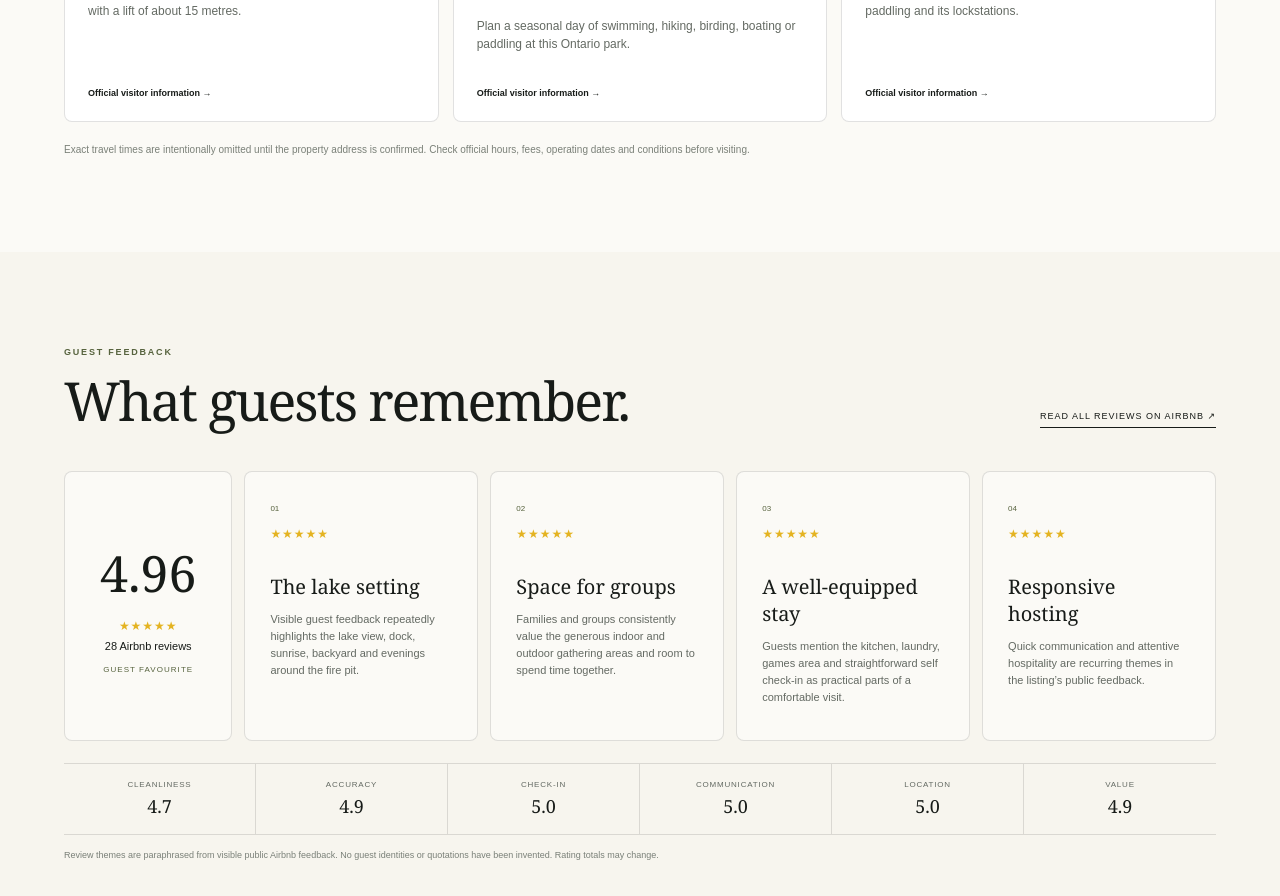
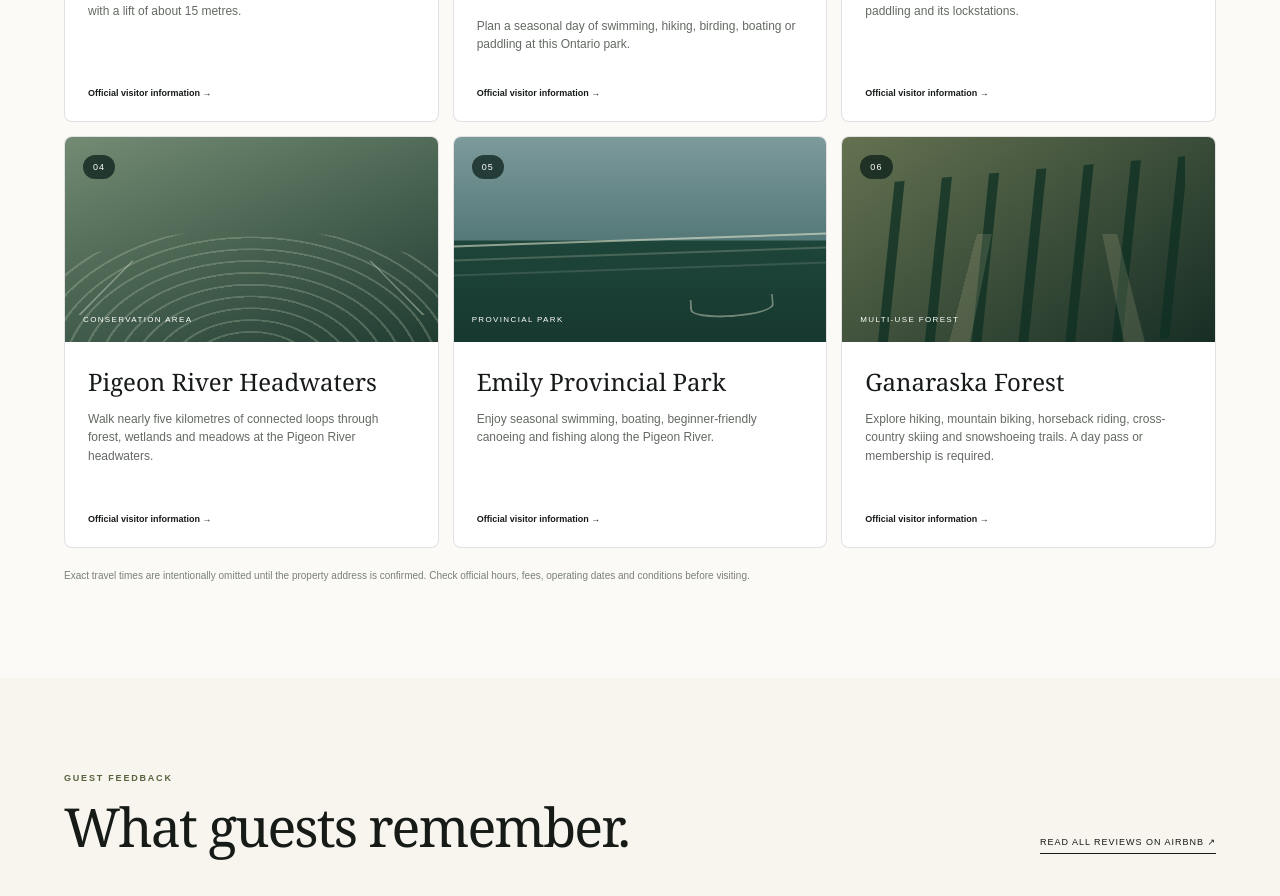
Before and after one commit to Rxddy/Cottage, a Next.js app: page / in a window 1280 px wide. Shown: the part 4560-5456 px from the top of the page. Built offline with nearby package versions, Linux system fonts and the light colour scheme.

Commit message:
Add nearby attractions and public NAS access

```diff
--- a/app/globals.css
+++ b/app/globals.css
@@ -167,6 +167,15 @@ button, input, select { font: inherit; }
 .nearby-visual.park::before { left: -5%; right: -5%; bottom: -26px; height: 145px; background: repeating-linear-gradient(104deg, transparent 0 22px, rgba(16,48,36,.7) 23px 38px, transparent 39px 49px); transform: skewY(-4deg); }
 .nearby-visual.park::after { left: -10%; right: -10%; bottom: -20px; height: 70px; border-radius: 50% 50% 0 0; background: rgba(15,44,35,.7); }
 .nearby-visual.waterway { background: linear-gradient(0deg, rgba(11,42,34,.68), rgba(11,42,34,.1)), url("/cottage/lake-hero.jpg") center / cover no-repeat; }
+.nearby-visual.headwaters { background: linear-gradient(160deg, #738b73, #203c31); }
+.nearby-visual.headwaters::before { left: -8%; right: -8%; bottom: -38px; height: 150px; border-radius: 50%; background: repeating-radial-gradient(ellipse at 50% 100%, rgba(207,220,193,.24) 0 2px, transparent 3px 17px); }
+.nearby-visual.headwaters::after { left: 12%; right: 12%; bottom: 27px; height: 64px; border-left: 2px solid rgba(222,231,211,.4); border-right: 2px solid rgba(222,231,211,.4); transform: perspective(100px) rotateX(35deg); }
+.nearby-visual.emily { background: linear-gradient(180deg, #7d9a9b 0%, #557978 50%, #1e453a 51%, #17382f 100%); }
+.nearby-visual.emily::before { left: -10%; right: -10%; top: 50%; height: 2px; background: rgba(237,238,214,.55); box-shadow: 0 14px rgba(237,238,214,.2), 0 29px rgba(237,238,214,.13); transform: rotate(-2deg); }
+.nearby-visual.emily::after { right: 14%; bottom: 25px; width: 80px; height: 18px; border: 2px solid rgba(237,238,214,.42); border-top: 0; border-radius: 0 0 50% 50%; transform: rotate(-4deg); }
+.nearby-visual.forest { background: linear-gradient(145deg, #657251, #172e25); }
+.nearby-visual.forest::before { left: 8%; right: 8%; bottom: -8px; height: 180px; background: repeating-linear-gradient(96deg, transparent 0 22px, rgba(13,47,34,.75) 23px 32px, transparent 33px 47px); transform: skewY(-5deg); }
+.nearby-visual.forest::after { left: 32%; bottom: -25px; width: 36%; height: 150px; border-left: 18px solid rgba(218,205,163,.16); border-right: 18px solid rgba(218,205,163,.16); transform: perspective(120px) rotateX(20deg); }
 .nearby-copy { min-height: 205px; padding: 23px; display: flex; flex-direction: column; }
 .nearby-copy h3 { margin: 0; font-family: Georgia, serif; font-size: 24px; font-weight: 400; }
 .nearby-copy p { margin: 12px 0 24px; color: var(--muted); font-size: 12px; line-height: 1.55; }
--- a/app/page.tsx
+++ b/app/page.tsx
@@ -48,6 +48,30 @@ const nearby = [
     text: "Explore a 386-kilometre historic waterway known for boating, paddling and its lockstations.",
     href: "https://parks.canada.ca/lhn-nhs/on/trentsevern",
     visual: "waterway",
+  },
+  {
+    number: "04",
+    category: "Conservation area",
+    title: "Pigeon River Headwaters",
+    text: "Walk nearly five kilometres of connected loops through forest, wetlands and meadows at the Pigeon River headwaters.",
+    href: "https://ontarioconservationareas.ca/conservation-areas/pigeon-river-headwaters/",
+    visual: "headwaters",
+  },
+  {
+    number: "05",
+    category: "Provincial park",
+    title: "Emily Provincial Park",
+    text: "Enjoy seasonal swimming, boating, beginner-friendly canoeing and fishing along the Pigeon River.",
+    href: "https://www.ontarioparks.ca/park/emily/activities",
+    visual: "emily",
+  },
+  {
+    number: "06",
+    category: "Multi-use forest",
+    title: "Ganaraska Forest",
+    text: "Explore hiking, mountain biking, horseback riding, cross-country skiing and snowshoeing trails. A day pass or membership is required.",
+    href: "https://grca.on.ca/forest-recreation/ganaraska-forest-trails-map/",
+    visual: "forest",
   },
 ];
 
--- a/static-site/index.html
+++ b/static-site/index.html
@@ -74,6 +74,9 @@
         <a class="nearby-card" href="https://parks.canada.ca/lhn-nhs/on/trentsevern/visit/posteeclusage-lockstation/ecluse-lock-36-kirkfield" target="_blank" rel="noreferrer"><div class="nearby-visual lock"><span>01</span><small>Historic waterway</small></div><div class="nearby-copy"><h3>Kirkfield Lift Lock</h3><p>See Lock 36, the world’s second-highest hydraulic lift lock, with a lift of about 15 metres.</p><span>Official visitor information →</span></div></a>
         <a class="nearby-card" href="https://www.ontarioparks.ca/park/balsamlake/activities" target="_blank" rel="noreferrer"><div class="nearby-visual park"><span>02</span><small>Provincial park</small></div><div class="nearby-copy"><h3>Balsam Lake Provincial Park</h3><p>Plan a seasonal day of swimming, hiking, birding, boating or paddling at this Ontario park.</p><span>Official visitor information →</span></div></a>
         <a class="nearby-card" href="https://parks.canada.ca/lhn-nhs/on/trentsevern" target="_blank" rel="noreferrer"><div class="nearby-visual waterway"><span>03</span><small>Boating country</small></div><div class="nearby-copy"><h3>Trent–Severn Waterway</h3><p>Explore a 386-kilometre historic waterway known for boating, paddling and its lockstations.</p><span>Official visitor information →</span></div></a>
+        <a class="nearby-card" href="https://ontarioconservationareas.ca/conservation-areas/pigeon-river-headwaters/" target="_blank" rel="noreferrer"><div class="nearby-visual headwaters"><span>04</span><small>Conservation area</small></div><div class="nearby-copy"><h3>Pigeon River Headwaters</h3><p>Walk nearly five kilometres of connected loops through forest, wetlands and meadows at the Pigeon River headwaters.</p><span>Official visitor information →</span></div></a>
+        <a class="nearby-card" href="https://www.ontarioparks.ca/park/emily/activities" target="_blank" rel="noreferrer"><div class="nearby-visual emily"><span>05</span><small>Provincial park</small></div><div class="nearby-copy"><h3>Emily Provincial Park</h3><p>Enjoy seasonal swimming, boating, beginner-friendly canoeing and fishing along the Pigeon River.</p><span>Official visitor information →</span></div></a>
+        <a class="nearby-card" href="https://grca.on.ca/forest-recreation/ganaraska-forest-trails-map/" target="_blank" rel="noreferrer"><div class="nearby-visual forest"><span>06</span><small>Multi-use forest</small></div><div class="nearby-copy"><h3>Ganaraska Forest</h3><p>Explore hiking, mountain biking, horseback riding, cross-country skiing and snowshoeing trails. A day pass or membership is required.</p><span>Official trail information →</span></div></a>
       </div>
       <p class="distance-note">Exact travel times are intentionally omitted until the property address is confirmed. Check official hours, fees, operating dates and conditions before visiting.</p>
     </section>
```
Also changed, not shown: 2 other files (tests, documents, lock files or other folders).
